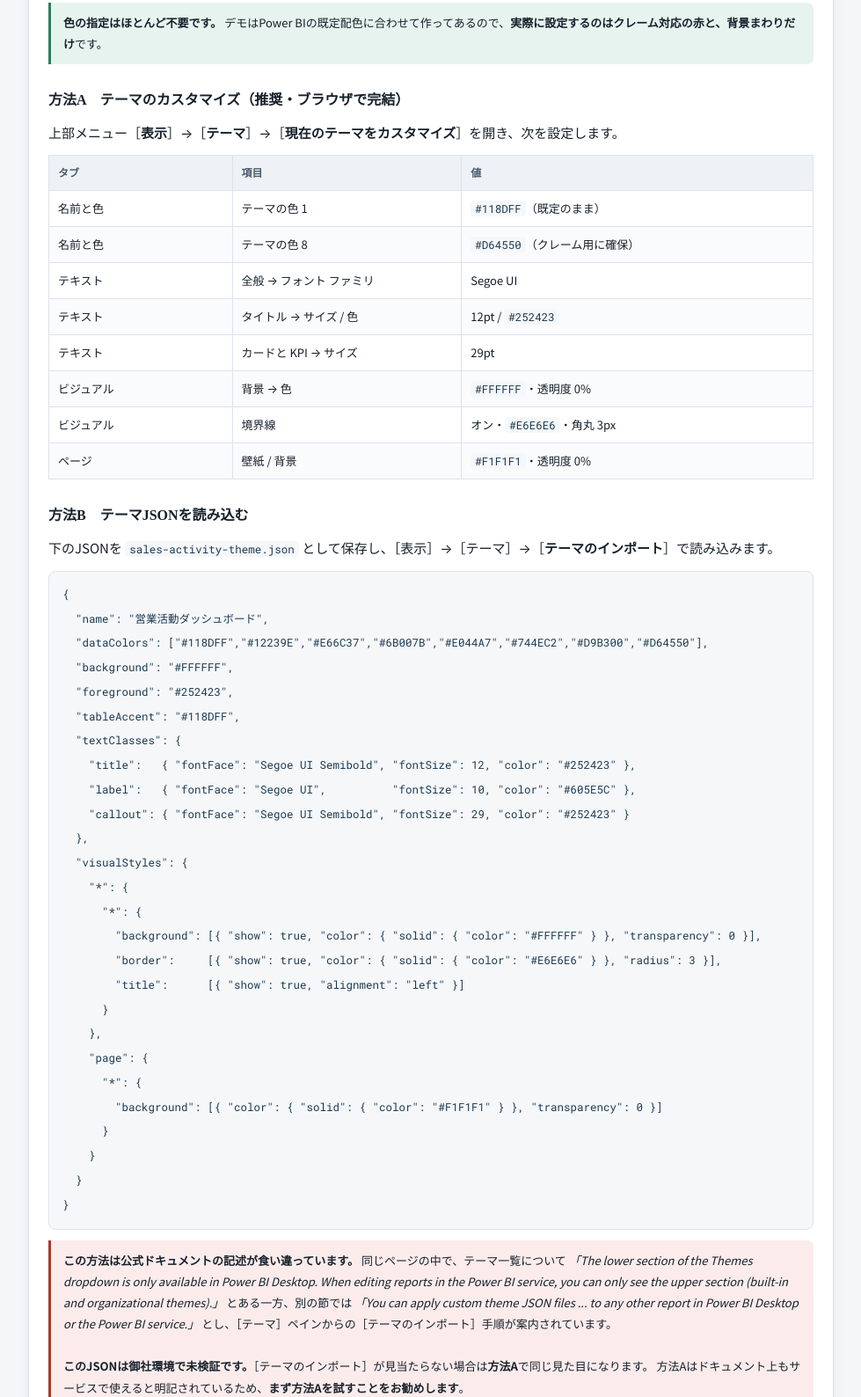
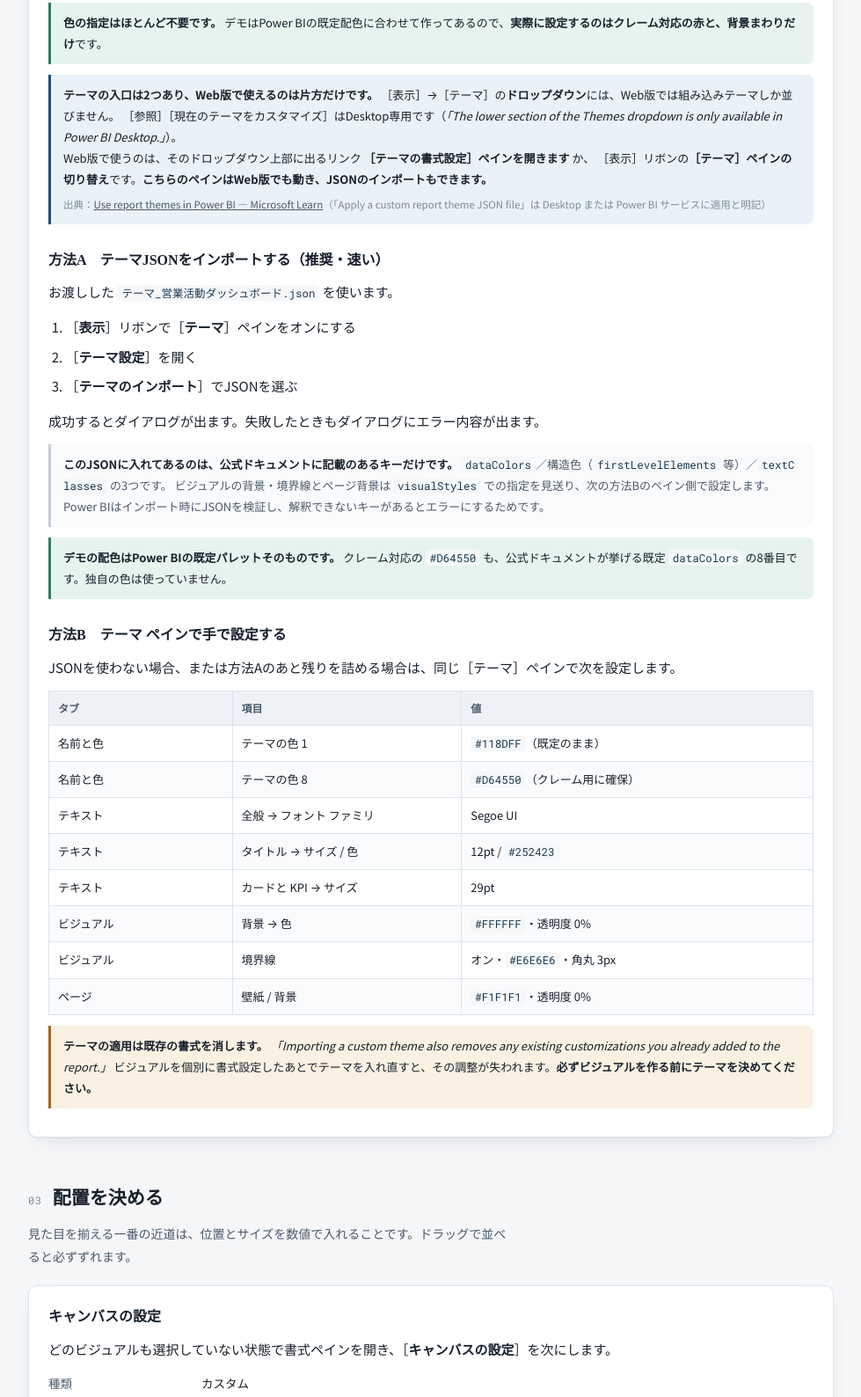
Before and after one commit to ktamura-art/sales-activity-bi-guide, a plain HTML site: page index.html in a window 1280 px wide. Shown: the part 3393-4981 px from the top of the page at 88% size, without its empty margins (150-1129 px from the left). Drawn offline with Linux system fonts and the light colour scheme.

Commit message:
テーマ設定を訂正: Web版はテーマペインからインポート可。JSONを文書化済みキーのみに縮小

```diff
--- a/index.html
+++ b/index.html
@@ -292,8 +292,30 @@
     <div class="note ok"><b>色の指定はほとんど不要です。</b>
     デモはPower BIの既定配色に合わせて作ってあるので、<b>実際に設定するのはクレーム対応の赤と、背景まわりだけ</b>です。</div>
 
-    <h3>方法A　テーマのカスタマイズ（推奨・ブラウザで完結）</h3>
-    <p>上部メニュー［<b>表示</b>］→［<b>テーマ</b>］→［<b>現在のテーマをカスタマイズ</b>］を開き、次を設定します。</p>
+    <div class="note hl"><b>テーマの入口は2つあり、Web版で使えるのは片方だけです。</b>
+    ［表示］→［テーマ］の<b>ドロップダウン</b>には、Web版では組み込みテーマしか並びません。
+    ［参照］［現在のテーマをカスタマイズ］はDesktop専用です（<i>「The lower section of the Themes dropdown is only available in Power BI Desktop.」</i>）。<br>
+    Web版で使うのは、そのドロップダウン上部に出るリンク <b>［テーマの書式設定］ペインを開きます</b> か、
+    ［表示］リボンの<b>［テーマ］ペインの切り替え</b>です。<b>こちらのペインはWeb版でも動き、JSONのインポートもできます。</b>
+    <div class="src">出典：<a href="https://learn.microsoft.com/en-us/power-bi/create-reports/desktop-report-themes">Use report themes in Power BI — Microsoft Learn</a>（「Apply a custom report theme JSON file」は Desktop または Power BI サービスに適用と明記）</div></div>
+
+    <h3>方法A　テーマJSONをインポートする（推奨・速い）</h3>
+    <p>お渡しした <code>テーマ_営業活動ダッシュボード.json</code> を使います。</p>
+    <ol>
+      <li>［<b>表示</b>］リボンで［<b>テーマ</b>］ペインをオンにする</li>
+      <li>［<b>テーマ設定</b>］を開く</li>
+      <li>［<b>テーマのインポート</b>］でJSONを選ぶ</li>
+    </ol>
+    <p>成功するとダイアログが出ます。失敗したときもダイアログにエラー内容が出ます。</p>
+    <div class="note"><b>このJSONに入れてあるのは、公式ドキュメントに記載のあるキーだけです。</b>
+    <code>dataColors</code>／構造色（<code>firstLevelElements</code> 等）／<code>textClasses</code> の3つです。
+    ビジュアルの背景・境界線とページ背景は <code>visualStyles</code> での指定を見送り、次の方法Bのペイン側で設定します。
+    Power BIはインポート時にJSONを検証し、解釈できないキーがあるとエラーにするためです。</div>
+    <div class="note ok"><b>デモの配色はPower BIの既定パレットそのものです。</b>
+    クレーム対応の <code>#D64550</code> も、公式ドキュメントが挙げる既定 <code>dataColors</code> の8番目です。独自の色は使っていません。</div>
+
+    <h3>方法B　テーマ ペインで手で設定する</h3>
+    <p>JSONを使わない場合、または方法Aのあと残りを詰める場合は、同じ［テーマ］ペインで次を設定します。</p>
     <div class="scroll"><table>
       <thead><tr><th style="width:24%">タブ</th><th style="width:30%">項目</th><th>値</th></tr></thead>
       <tbody>
@@ -307,46 +329,6 @@
         <tr><td>ページ</td><td>壁紙 / 背景</td><td><code>#F1F1F1</code>・透明度 0%</td></tr>
       </tbody>
     </table></div>
-
-    <h3>方法B　テーマJSONを読み込む</h3>
-    <p>下のJSONを <code>sales-activity-theme.json</code> として保存し、［表示］→［テーマ］→［<b>テーマのインポート</b>］で読み込みます。</p>
-    <pre><code>{
-  "name": "営業活動ダッシュボード",
-  "dataColors": ["#118DFF","#12239E","#E66C37","#6B007B","#E044A7","#744EC2","#D9B300","#D64550"],
-  "background": "#FFFFFF",
-  "foreground": "#252423",
-  "tableAccent": "#118DFF",
-  "textClasses": {
-    "title":   { "fontFace": "Segoe UI Semibold", "fontSize": 12, "color": "#252423" },
-    "label":   { "fontFace": "Segoe UI",          "fontSize": 10, "color": "#605E5C" },
-    "callout": { "fontFace": "Segoe UI Semibold", "fontSize": 29, "color": "#252423" }
-  },
-  "visualStyles": {
-    "*": {
-      "*": {
-        "background": [{ "show": true, "color": { "solid": { "color": "#FFFFFF" } }, "transparency": 0 }],
-        "border":     [{ "show": true, "color": { "solid": { "color": "#E6E6E6" } }, "radius": 3 }],
-        "title":      [{ "show": true, "alignment": "left" }]
-      }
-    },
-    "page": {
-      "*": {
-        "background": [{ "color": { "solid": { "color": "#F1F1F1" } }, "transparency": 0 }]
-      }
-    }
-  }
-}</code></pre>
-
-    <div class="note alert"><b>この方法は公式ドキュメントの記述が食い違っています。</b>
-    同じページの中で、テーマ一覧について
-    <i>「The lower section of the Themes dropdown is only available in Power BI Desktop. When editing reports in the Power BI service, you can only see the upper section (built-in and organizational themes).」</i>
-    とある一方、別の節では
-    <i>「You can apply custom theme JSON files ... to any other report in Power BI Desktop or the Power BI service.」</i>
-    とし、［テーマ］ペインからの［テーマのインポート］手順が案内されています。
-    <br><br>
-    <b>このJSONは御社環境で未検証です。</b>［テーマのインポート］が見当たらない場合は<b>方法A</b>で同じ見た目になります。
-    方法Aはドキュメント上もサービスで使えると明記されているため、<b>まず方法Aを試すことをお勧めします</b>。
-    <div class="src">出典：<a href="https://learn.microsoft.com/en-us/power-bi/create-reports/desktop-report-themes">Use report themes in Power BI — Microsoft Learn</a></div></div>
 
     <div class="note warn"><b>テーマの適用は既存の書式を消します。</b>
     <i>「Importing a custom theme also removes any existing customizations you already added to the report.」</i>
```
